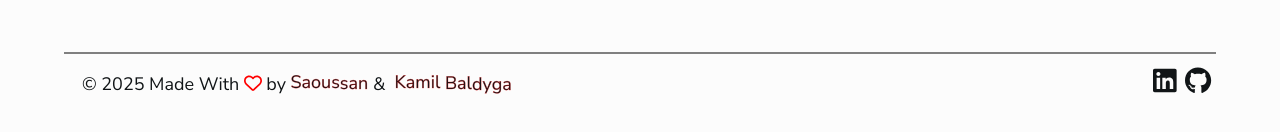
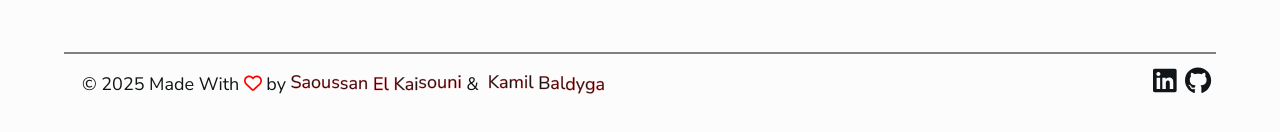
Before and after one commit to ME0WGE/react-countries-api, a React (Vite) app: page /country/1 in a window 1280 px wide. Shown: the part 738-870 px from the top of the page. Built offline with nearby package versions, Linux system fonts and the light colour scheme; no server answers; the HTML template or start-up script is replaced by a standard one; a web font is replaced by a local one.

Commit message:
add Saoussan's lastname to footer

```diff
--- a/src/components/Footer/Footer.jsx
+++ b/src/components/Footer/Footer.jsx
@@ -22,7 +22,16 @@ export default function Footer() {
               <span>s</span>
               <span>s</span>
               <span>a</span>
+              <span>n</span> <span>E</span>
+              <span>l</span> <span>K</span>
+              <span>a</span>
+              <span>i</span>
+              <span>s</span>
+              <span>o</span>
+              <span>u</span>
               <span>n</span>
+              <span>i</span>
+              {/* el kaisouni */}
             </span>
             &nbsp;&&nbsp;
             <span className="wave-text">
```
